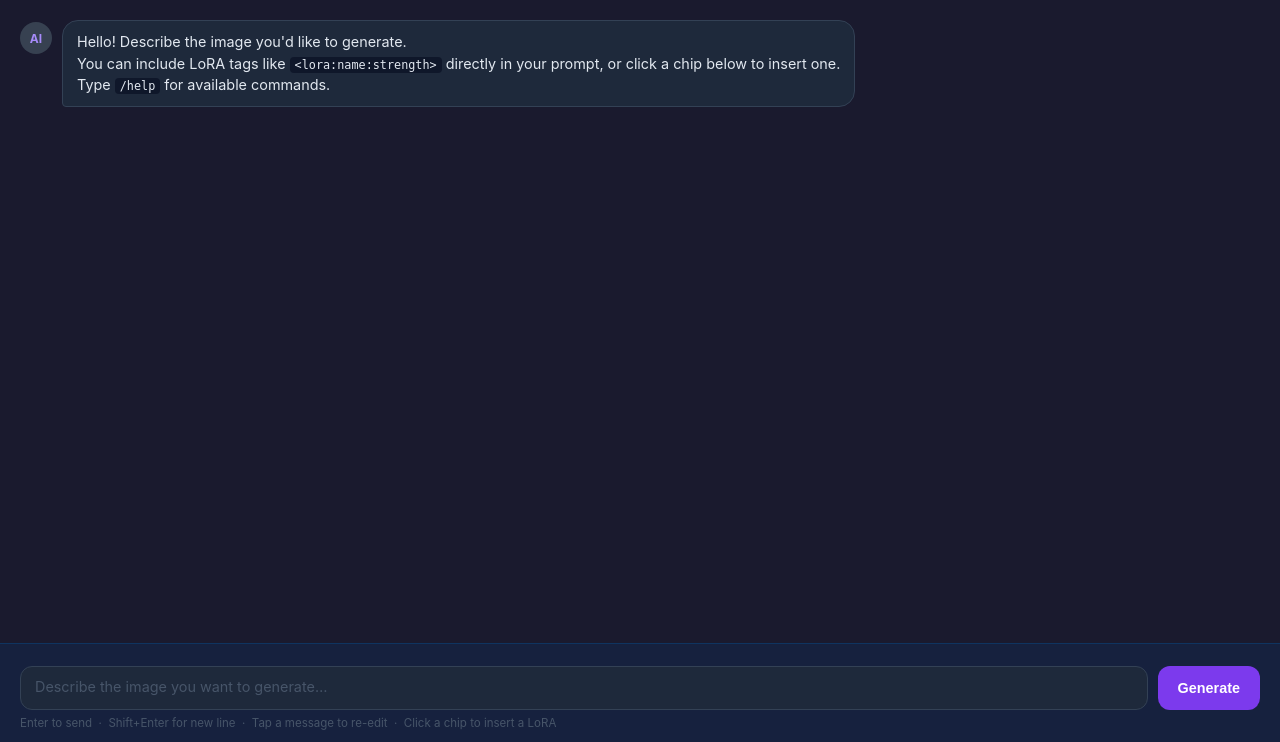
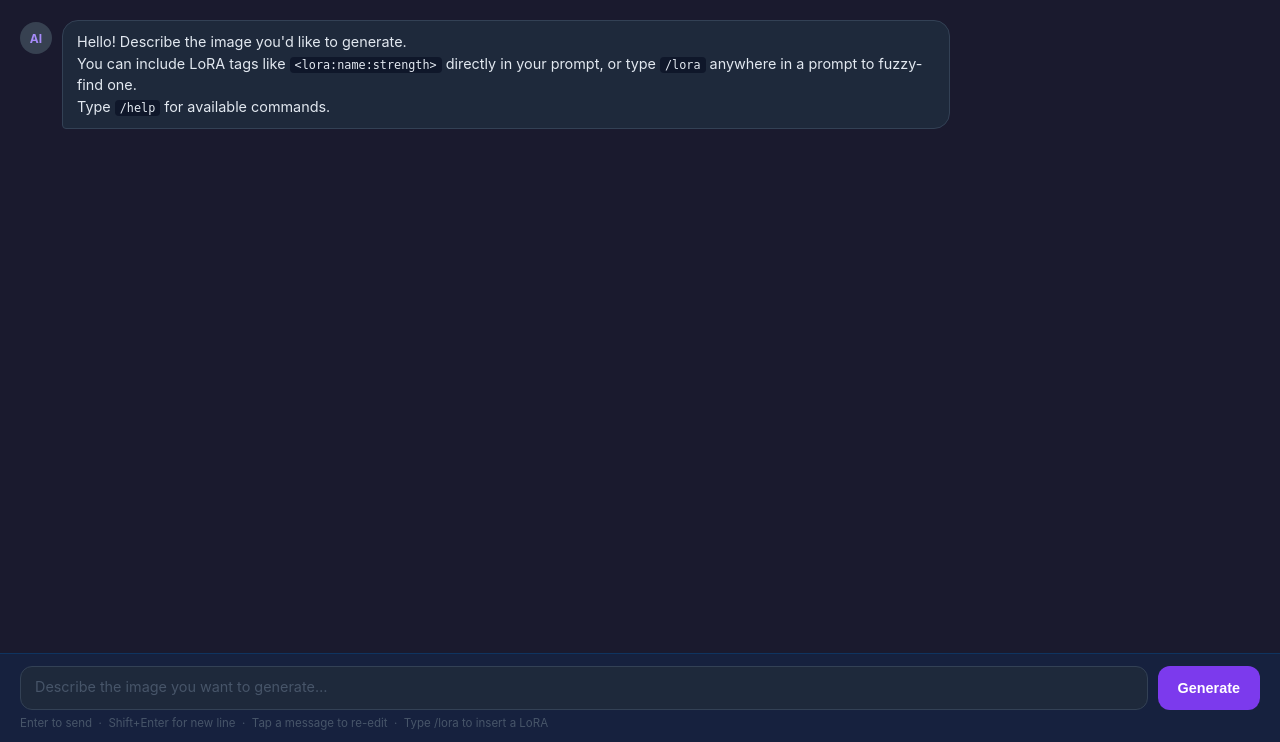
Before and after one commit to benstaniford/comfy-chatbot, a Flask app: template templates/index.html in a window 1280 px wide. Shown: the part 58-800 px from the top of the page. Run offline with Flask 3, Linux system fonts and the light colour scheme; the template is opened without the code that fills it: most values are stand-ins (such as "Sample title", 1, 10 or a date in 2020); parts of the project's set-up code (start-up, migrations or seed data) failed here and were passed over.

Commit message:
Add /lora fuzzy finder

```diff
--- a/templates/index.html
+++ b/templates/index.html
@@ -262,12 +262,11 @@
     flex-shrink: 0;
   }
 
-  #lora-chips { display: flex; flex-wrap: wrap; gap: 6px; margin-bottom: 10px; }
-
   #slash-ac {
     display: none; flex-direction: column;
     background: #0f172a; border: 1px solid #334155;
-    border-radius: 10px; overflow: hidden;
+    border-radius: 10px; overflow: hidden auto;
+    max-height: 240px;
     margin-bottom: 8px;
   }
   #slash-ac.open { display: flex; }
@@ -281,15 +280,6 @@
   .slash-ac-item:hover, .slash-ac-item.ac-focused { background: #1e1040; }
   .slash-ac-cmd  { color: #a78bfa; font-family: monospace; flex-shrink: 0; }
   .slash-ac-desc { color: #64748b; font-size: 0.78rem; }
-
-  .lora-chip {
-    background: #1e293b; border: 1px solid #334155;
-    border-radius: 20px; padding: 3px 10px;
-    font-size: 0.72rem; color: #94a3b8;
-    cursor: pointer; white-space: nowrap;
-    transition: border-color 0.15s, color 0.15s;
-  }
-  .lora-chip:hover { border-color: #a78bfa; color: #a78bfa; }
 
   #input-row { display: flex; gap: 10px; align-items: flex-end; }
 
@@ -349,20 +339,19 @@
     <div class="bubble">
       Hello! Describe the image you'd like to generate.<br>
       You can include LoRA tags like <code>&lt;lora:name:strength&gt;</code> directly in your prompt,
-      or click a chip below to insert one.<br>
+      or type <code>/lora</code> anywhere in a prompt to fuzzy-find one.<br>
       Type <code>/help</code> for available commands.
     </div>
   </div>
 </div>
 
 <div id="bottom">
-  <div id="lora-chips"></div>
   <div id="slash-ac"></div>
   <div id="input-row">
     <textarea id="prompt-input" placeholder="Describe the image you want to generate…" rows="1"></textarea>
     <button id="send-btn">Generate</button>
   </div>
-  <div class="hint">Enter to send &nbsp;·&nbsp; Shift+Enter for new line &nbsp;·&nbsp; Tap a message to re-edit &nbsp;·&nbsp; Click a chip to insert a LoRA</div>
+  <div class="hint">Enter to send &nbsp;·&nbsp; Shift+Enter for new line &nbsp;·&nbsp; Tap a message to re-edit &nbsp;·&nbsp; Type /lora to insert a LoRA</div>
 </div>
 
 <div id="lightbox">
@@ -374,7 +363,6 @@
 const messagesEl = document.getElementById('messages');
 const inputEl    = document.getElementById('prompt-input');
 const sendBtn    = document.getElementById('send-btn');
-const loraChips  = document.getElementById('lora-chips');
 const lightbox   = document.getElementById('lightbox');
 const lbImg      = document.getElementById('lightbox-img');
 
@@ -485,6 +473,7 @@ const SLASH_COMMANDS = [
   { cmd: '/addserver', desc: 'add a server  (name host:port:os)',  args: ' ' },
   { cmd: '/clear',     desc: 'clear the chat history',             args: ''  },
   { cmd: '/help',      desc: 'show available commands',            args: ''  },
+  { cmd: '/lora',      desc: 'fuzzy-find a LoRA to insert',        args: ' ' },
   { cmd: '/purge',     desc: 'free GPU memory on active server',   args: ''  },
   { cmd: '/server',    desc: 'choose a ComfyUI server',            args: ''  },
   { cmd: '/slideshow', desc: 'browse all generated images',        args: ''  },
@@ -492,16 +481,59 @@ const SLASH_COMMANDS = [
   { cmd: '/workflow',  desc: 'choose a workflow template',         args: ''  },
 ];
 
+// LoRA catalogue for the /lora fuzzy finder
+let LORAS = [];
+fetch('/api/loras')
+  .then(r => r.json())
+  .then(loras => {
+    LORAS = loras.map(entry => {
+      const name     = typeof entry === 'string' ? entry : entry.name;
+      const strength = typeof entry === 'string' ? 1.0  : (entry.strength ?? 1.0);
+      return { name, strength, label: name.split('/').pop().replace(/\.safetensors$/i, '') };
+    });
+  })
+  .catch(() => {});
+
+// Subsequence fuzzy match: every query char must appear in order.
+// Returns a score (higher = better) or -1 for no match.
+function fuzzyScore(query, text) {
+  query = query.toLowerCase();
+  text  = text.toLowerCase();
+  if (!query) return 0;
+  let score = 0, from = 0, last = -2;
+  for (const ch of query) {
+    const idx = text.indexOf(ch, from);
+    if (idx === -1) return -1;
+    score += (idx === last + 1) ? 3 : 1;  // reward consecutive runs
+    if (idx === 0) score += 2;            // reward matching the start
+    last = idx;
+    from = idx + 1;
+  }
+  return score;
+}
+
+// Matches a "/lora" token (optionally followed by a space and a query)
+// ending at the caret, anywhere in the prompt.
+const LORA_TRIGGER_RE = /(?:^|\s)(\/lora(?: (\S*))?)$/i;
+
 let acMatches = [];
 let acFocused = -1;
+let acMode = 'cmd';          // 'cmd' | 'lora'
+let loraTriggerStart = -1;   // index in input where the /lora token begins
 
 function renderSlashAc() {
   slashAcEl.innerHTML = acMatches.map((c, i) =>
     `<div class="slash-ac-item${i === acFocused ? ' ac-focused' : ''}" data-idx="${i}">` +
-    `<span class="slash-ac-cmd">${c.cmd}</span>` +
-    `<span class="slash-ac-desc">${c.desc}</span></div>`
+    (acMode === 'lora'
+      ? `<span class="slash-ac-cmd">${escapeHtml(c.label)}</span>` +
+        `<span class="slash-ac-desc">strength ${c.strength}</span>`
+      : `<span class="slash-ac-cmd">${c.cmd}</span>` +
+        `<span class="slash-ac-desc">${c.desc}</span>`) +
+    `</div>`
   ).join('');
   slashAcEl.classList.add('open');
+  const focused = slashAcEl.querySelector('.ac-focused');
+  if (focused) focused.scrollIntoView({ block: 'nearest' });
 }
 
 function hideSlashAc() {
@@ -509,9 +541,30 @@ function hideSlashAc() {
   slashAcEl.innerHTML = '';
   acMatches = [];
   acFocused = -1;
+  acMode = 'cmd';
+  loraTriggerStart = -1;
 }
 
 function updateSlashAc() {
+  // /lora fuzzy finder takes priority and works anywhere in the prompt
+  const before = inputEl.value.slice(0, inputEl.selectionStart);
+  const m = before.match(LORA_TRIGGER_RE);
+  if (m && LORAS.length > 0) {
+    const query = m[2] || '';
+    acMode = 'lora';
+    loraTriggerStart = before.length - m[1].length;
+    acMatches = LORAS
+      .map(l => ({ ...l, score: Math.max(fuzzyScore(query, l.label), fuzzyScore(query, l.name)) }))
+      .filter(l => l.score >= 0)
+      .sort((a, b) => b.score - a.score)
+      .slice(0, 8);
+    if (acMatches.length === 0) { hideSlashAc(); return; }
+    acFocused = -1;
+    renderSlashAc();
+    return;
+  }
+
+  acMode = 'cmd';
   const val = inputEl.value;
   if (!val.startsWith('/') || val.includes(' ')) { hideSlashAc(); return; }
   const typed = val.toLowerCase();
@@ -526,11 +579,22 @@ function updateSlashAc() {
 function selectSlashAcItem(idx) {
   const c = acMatches[idx];
   if (!c) return;
-  inputEl.value = c.cmd + c.args;
+  if (acMode === 'lora') {
+    const tag   = `<lora:${c.name}:${c.strength}> `;
+    const caret = inputEl.selectionStart;
+    inputEl.value = inputEl.value.slice(0, loraTriggerStart) + tag + inputEl.value.slice(caret);
+    const pos = loraTriggerStart + tag.length;
+    hideSlashAc();
+    inputEl.focus();
+    inputEl.setSelectionRange(pos, pos);
+  } else {
+    inputEl.value = c.cmd + c.args;
+    hideSlashAc();
+    inputEl.focus();
+    updateSlashAc();  // selecting /lora immediately opens the LoRA finder
+  }
   inputEl.style.height = 'auto';
   inputEl.style.height = Math.min(inputEl.scrollHeight, 140) + 'px';
-  hideSlashAc();
-  inputEl.focus();
 }
 
 slashAcEl.addEventListener('click', e => {
@@ -627,9 +691,9 @@ inputEl.addEventListener('keydown', e => {
       renderSlashAc();
       return;
     }
-    if (e.key === 'Enter' && !e.shiftKey && acFocused >= 0) {
+    if (e.key === 'Enter' && !e.shiftKey && (acFocused >= 0 || acMode === 'lora')) {
       e.preventDefault();
-      selectSlashAcItem(acFocused);
+      selectSlashAcItem(acFocused >= 0 ? acFocused : 0);
       return;
     }
   }
@@ -687,29 +751,6 @@ messagesEl.addEventListener('click', e => {
   inputEl.scrollIntoView({ behavior: 'smooth', block: 'nearest' });
 });
 
-// Load LoRA chips
-fetch('/api/loras')
-  .then(r => r.json())
-  .then(loras => {
-    loras.forEach(entry => {
-      const name     = typeof entry === 'string' ? entry : entry.name;
-      const strength = typeof entry === 'string' ? 1.0  : (entry.strength ?? 1.0);
-      const chip     = document.createElement('button');
-      chip.className = 'lora-chip';
-      chip.textContent = name.split('/').pop().replace(/\.safetensors$/i, '');
-      chip.title = `${name}  (strength: ${strength})`;
-      chip.addEventListener('click', () => {
-        const tag = `<lora:${name}:${strength}>`;
-        const pos = inputEl.selectionStart;
-        inputEl.value = inputEl.value.slice(0, pos) + tag + inputEl.value.slice(pos);
-        inputEl.focus();
-        inputEl.setSelectionRange(pos + tag.length, pos + tag.length);
-      });
-      loraChips.appendChild(chip);
-    });
-  })
-  .catch(() => {});
-
 function scrollBottom() { messagesEl.scrollTop = messagesEl.scrollHeight; }
 
 function addMessage(role, contentHtml, rawText) {
@@ -758,6 +799,7 @@ function handleSlashCommand(raw) {
             e.g. <code>/addserver mybox 192.168.1.50:8188:unix</code>
           </div>
         </div>
+        <div style="font-size:0.85rem;color:#94a3b8"><code>/lora</code> — fuzzy-find a LoRA to insert (works anywhere in a prompt)</div>
         <div style="font-size:0.85rem;color:#94a3b8"><code>/workflow</code> — choose a workflow template</div>
         <div style="font-size:0.85rem;color:#94a3b8"><code>/upload</code> — upload a new workflow JSON file</div>
         <div style="font-size:0.85rem;color:#94a3b8"><code>/purge</code> — free GPU memory on the active ComfyUI server</div>
@@ -767,7 +809,8 @@ function handleSlashCommand(raw) {
         </div>
       </div>
       <div style="margin-top:10px;font-size:0.8rem;color:#475569">
-        Include LoRAs in any prompt with <code>&lt;lora:name:strength&gt;</code>
+        Include LoRAs in any prompt with <code>&lt;lora:name:strength&gt;</code>,
+        or type <code>/lora</code> while writing a prompt to search for one
       </div>
     `);
     return;
@@ -933,6 +976,11 @@ function handleSlashCommand(raw) {
       bubble.innerHTML = `<span style="color:#f87171">⚠ Purge failed: ${escapeHtml(err.message)}</span>`;
       scrollBottom();
     });
+    return;
+  }
+
+  if (cmd === '/lora') {
+    addMessage('bot', 'Type <code>/lora</code> followed by a search term while writing a prompt, then pick a LoRA from the list — it inserts a <code>&lt;lora:name:strength&gt;</code> tag at the cursor.');
     return;
   }
 
```
